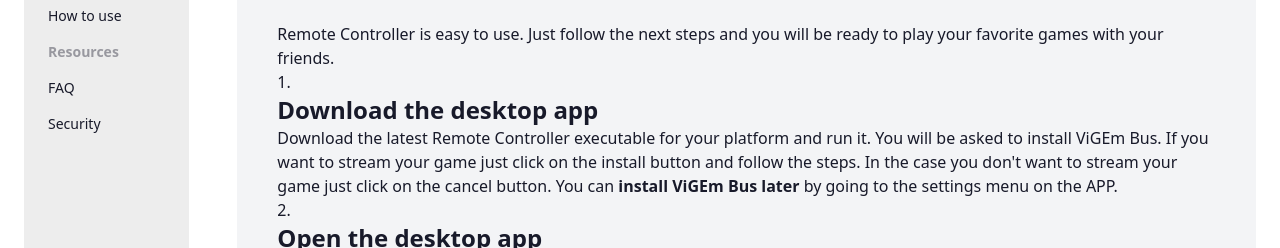
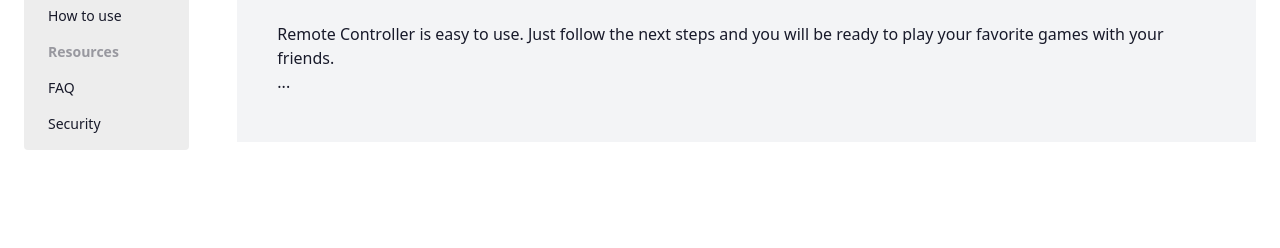
Before and after one commit to PiterWeb/RemoteController-Landing, a SvelteKit app: page /info/guides/how-to-use in a window 1280 px wide. Shown: the part 444-692 px from the top of the page. Built offline with nearby package versions, Linux system fonts and the light colour scheme.

Commit message:
Sitemap working on local

```diff
--- /dev/null
+++ b/src/routes/+layout.ts
@@ -0,0 +1 @@
+export const prerender = true
--- a/src/routes/info/guides/how-to-use/+page.svelte
+++ b/src/routes/info/guides/how-to-use/+page.svelte
@@ -10,7 +10,8 @@
 		</p>
 
 		<ol class="list-decimal list-inside">
-			<li>
+			...
+			<!-- <li>
 				<h2 class="font-bold text-2xl">Download the desktop app</h2>
 				<p>
 					Download the latest Remote Controller executable for your platform and run it. You will be
@@ -46,7 +47,7 @@
 				<img src="/img/guides/how-to-use/4.png" alt="Desktop app screen" class="my-6" />
 				<p>If everything goes well you will see a screen like this:</p>
 				<img src="/img/guides/how-to-use/5.png" alt="Desktop app screen" class="my-6" />
-			</li>
+			</li> -->
 		</ol>
 	</div>
 </InfoTemplate>
--- a/svelte.config.js
+++ b/svelte.config.js
@@ -1,4 +1,4 @@
-import adapter from '@sveltejs/adapter-auto';
+import adapter from '@sveltejs/adapter-vercel';
 import { vitePreprocess } from '@sveltejs/vite-plugin-svelte';
 
 
```
Also changed, not shown: 2 other files (tests, documents, lock files or other folders).
